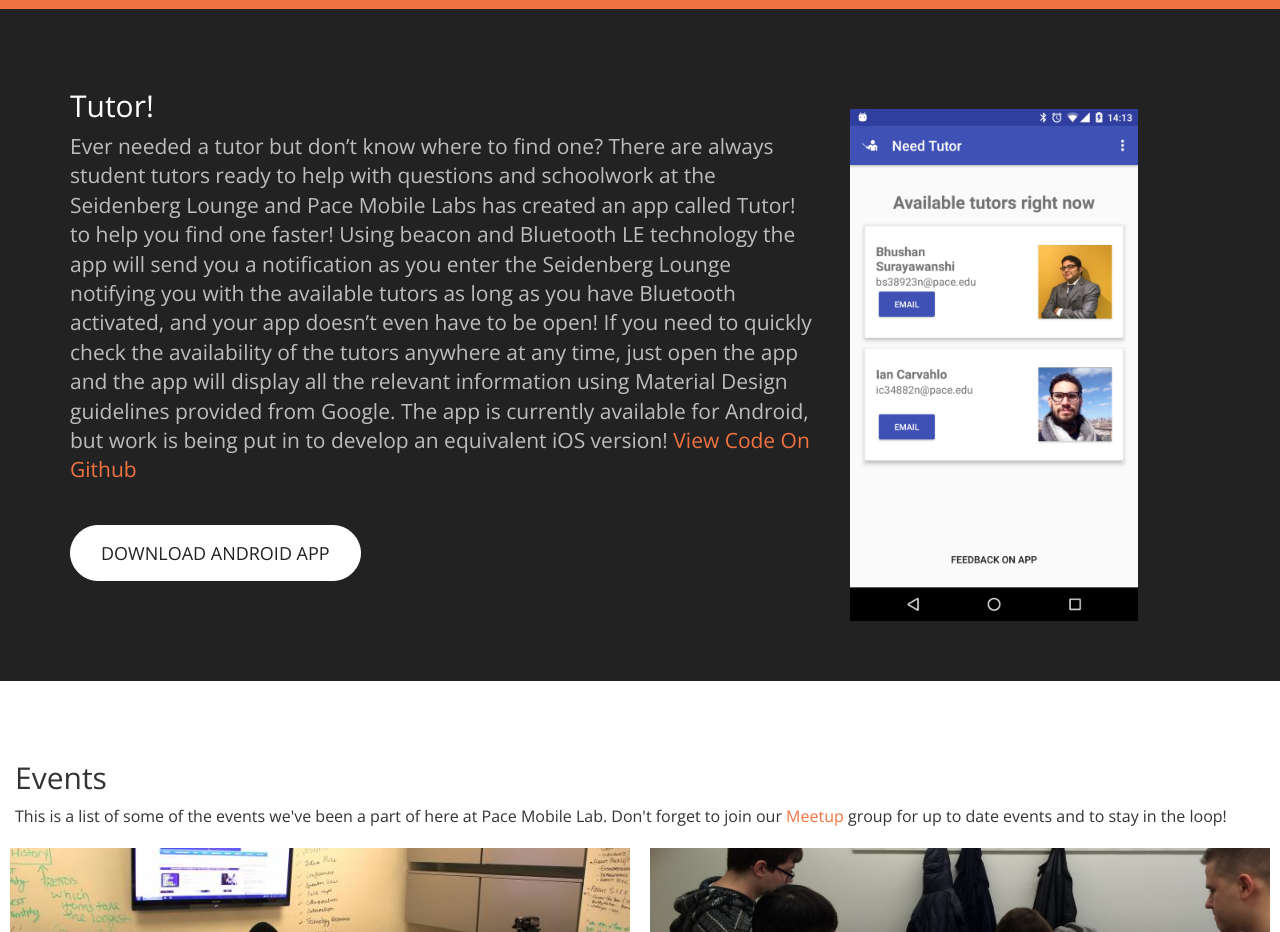
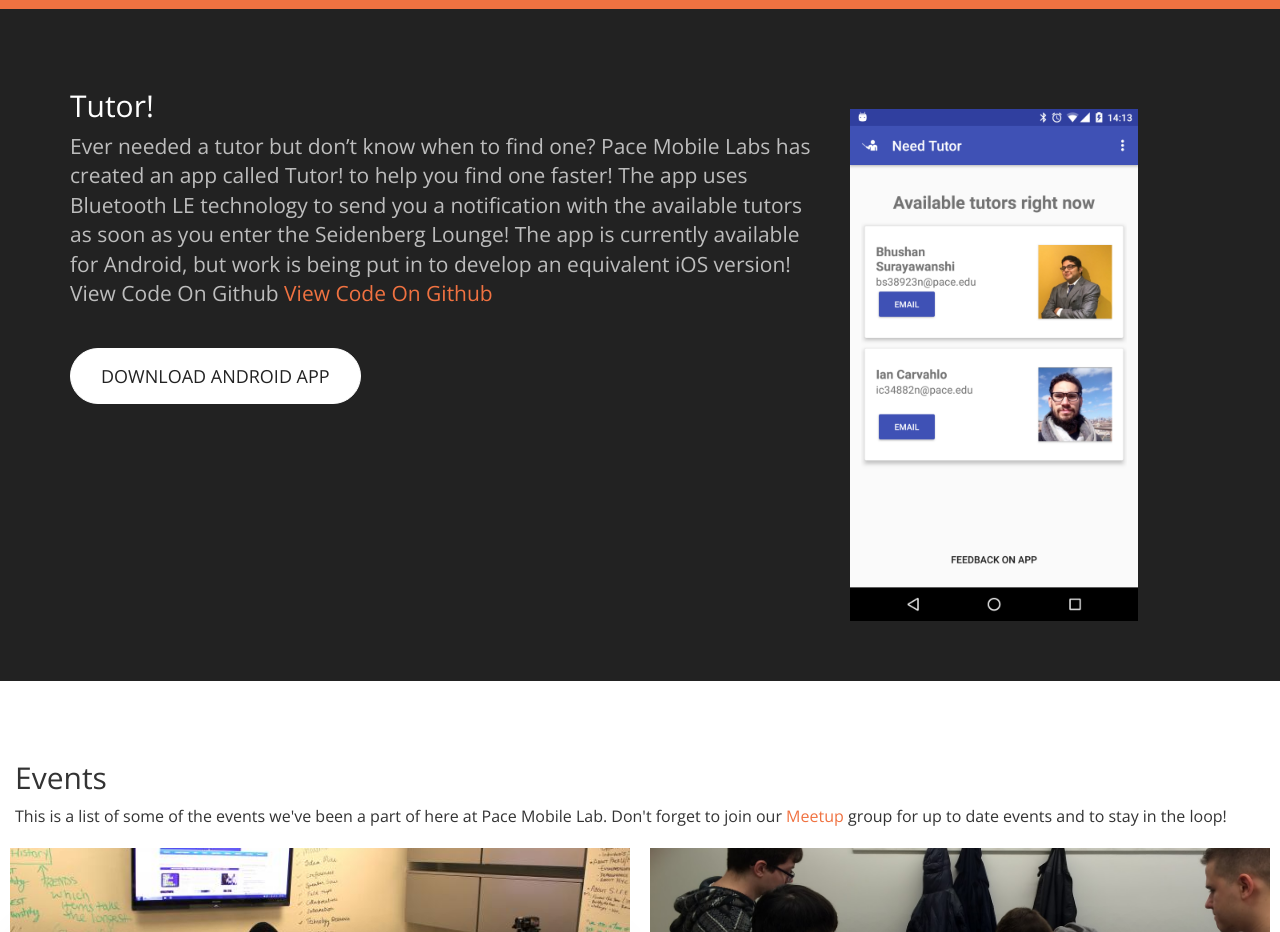
Before and after one commit to geekmlle/Pace-Mobile-Lab, a plain HTML site: page index.html in a window 1280 px wide. Shown: the part 1220-2152 px from the top of the page. Drawn offline with nearby package versions, Linux system fonts and the light colour scheme.

Commit message:
Updated the message for Tutor! app

```diff
--- a/index.html
+++ b/index.html
@@ -121,8 +121,10 @@
 
                 <div class="col-sm-8">
                     <h2 class="section-header">Tutor!</h2>
-                    <p class="lead text-light">Ever needed a tutor but don’t know where to find one? There are always student tutors ready to help with questions and schoolwork at the Seidenberg Lounge and Pace Mobile Labs has created an app called Tutor! to help you find one faster! Using beacon and Bluetooth LE technology the app will send you a notification as you enter the Seidenberg Lounge notifying you with the available tutors as long as you have Bluetooth activated, and your app doesn’t even have to be open! If you need to quickly check the availability of the tutors anywhere at any time, just open the app and the app will display all the relevant information using Material Design guidelines provided from Google.
-                        The app is currently available for Android, but work is being put in to develop an equivalent iOS version! <a href="#">View Code On Github</a> </p>
+                    <p class="lead text-light">Ever needed a tutor but don’t know when to find one?  Pace Mobile Labs has created an app called Tutor! to help you find one faster!
+                        The app uses Bluetooth LE technology to send you a notification with the available tutors as soon as you enter the Seidenberg Lounge!
+                        The app is currently available for Android, but work is being put in to develop an equivalent iOS version! View Code On Github
+                        <a href="https://github.com/paceuniversity/pacemobilelab/tree/master/Tutor" target="_blank">View Code On Github</a> </p>
                     <br>
                     <a href="http://bit.ly/paceneedtutor" class="btn btn-default btn-lg">Download Android App</a>
                 </div>
```
